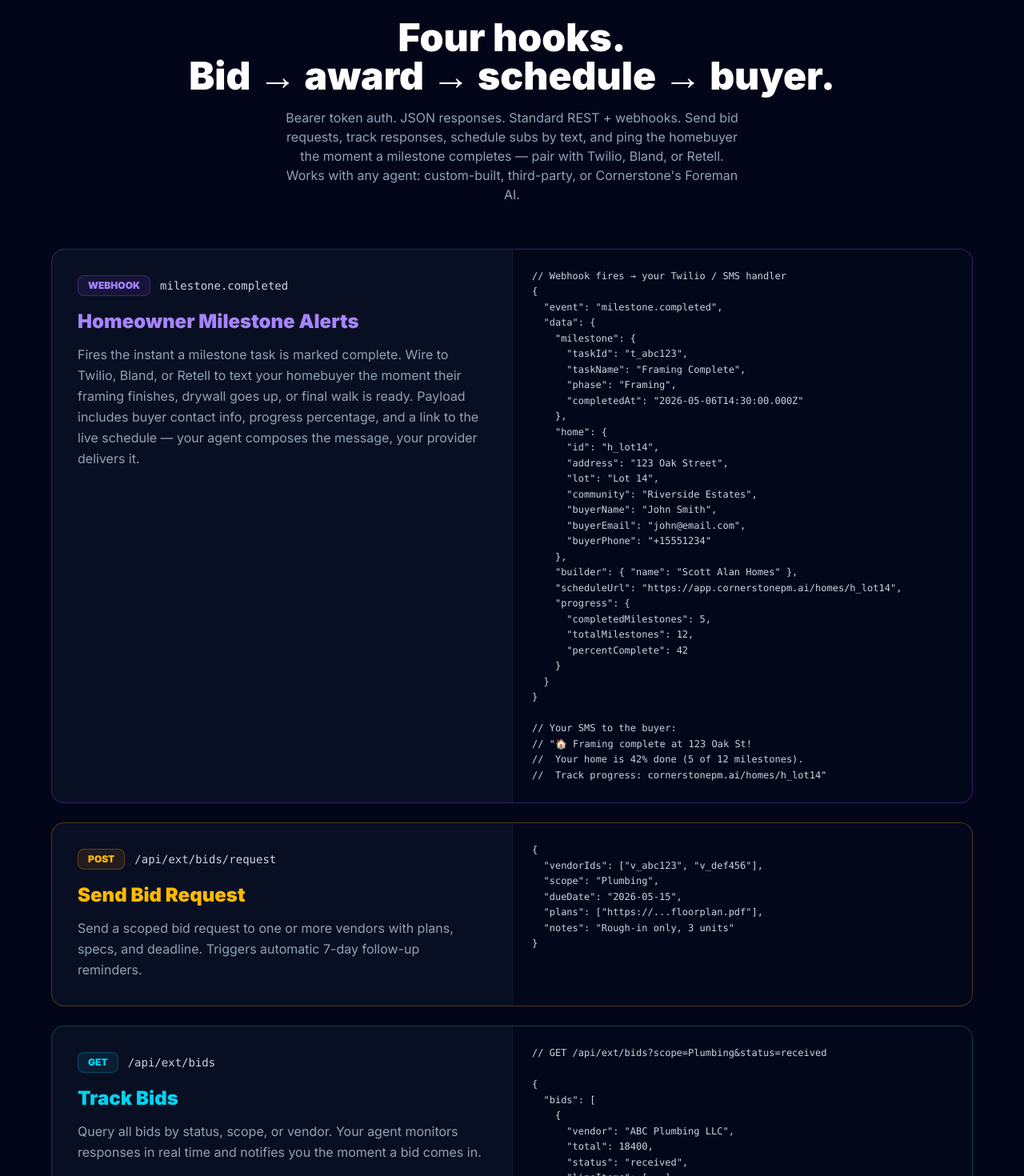
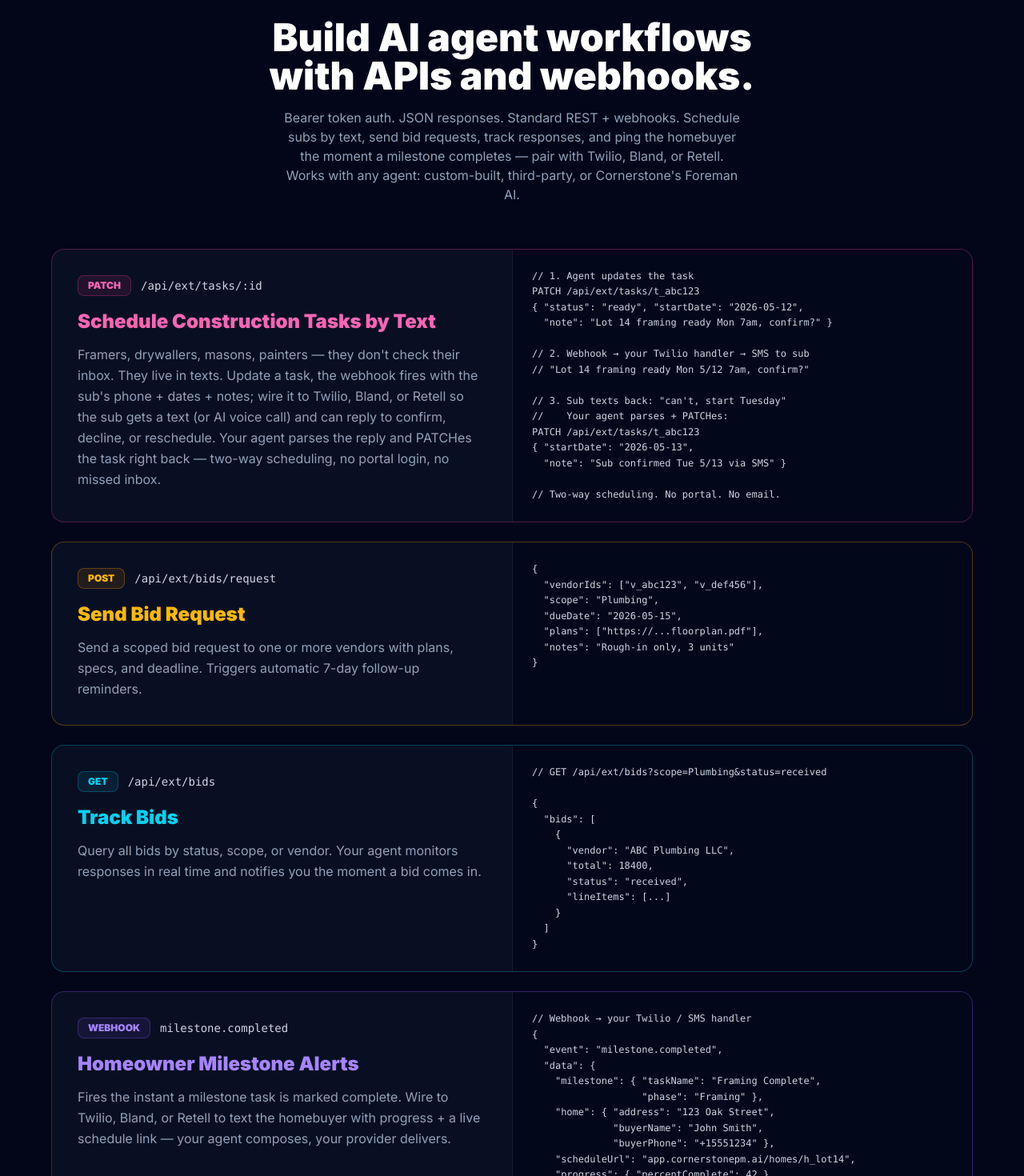
Before and after one commit to Scootermcgavin121/cornerstone-marketing-v2, a Next.js app: page /api-access in a window 1280 px wide. Shown: the part 1220-2690 px from the top of the page at 80% size. Built offline with nearby package versions, Linux system fonts and the light colour scheme.

Commit message:
feat(api-access): reorder cards (schedule first), shorten milestone, rewrite heading

```diff
--- a/src/app/api-access/page.tsx
+++ b/src/app/api-access/page.tsx
@@ -10,46 +10,28 @@ export const metadata = {
 
 const endpoints = [
   {
-    method: "WEBHOOK",
-    path: "milestone.completed",
-    color: "text-violet-400",
-    bg: "bg-violet-500/10",
-    border: "border-violet-500/30",
-    label: "Homeowner Milestone Alerts",
-    desc: "Fires the instant a milestone task is marked complete. Wire to Twilio, Bland, or Retell to text your homebuyer the moment their framing finishes, drywall goes up, or final walk is ready. Payload includes buyer contact info, progress percentage, and a link to the live schedule — your agent composes the message, your provider delivers it.",
-    example: `// Webhook fires → your Twilio / SMS handler
-{
-  "event": "milestone.completed",
-  "data": {
-    "milestone": {
-      "taskId": "t_abc123",
-      "taskName": "Framing Complete",
-      "phase": "Framing",
-      "completedAt": "2026-05-06T14:30:00.000Z"
-    },
-    "home": {
-      "id": "h_lot14",
-      "address": "123 Oak Street",
-      "lot": "Lot 14",
-      "community": "Riverside Estates",
-      "buyerName": "John Smith",
-      "buyerEmail": "john@email.com",
-      "buyerPhone": "+15551234"
-    },
-    "builder": { "name": "Scott Alan Homes" },
-    "scheduleUrl": "https://app.cornerstonepm.ai/homes/h_lot14",
-    "progress": {
-      "completedMilestones": 5,
-      "totalMilestones": 12,
-      "percentComplete": 42
-    }
-  }
-}
+    method: "PATCH",
+    path: "/api/ext/tasks/:id",
+    color: "text-pink-400",
+    bg: "bg-pink-500/10",
+    border: "border-pink-500/30",
+    label: "Schedule Construction Tasks by Text",
+    desc: "Framers, drywallers, masons, painters — they don't check their inbox. They live in texts. Update a task, the webhook fires with the sub's phone + dates + notes; wire it to Twilio, Bland, or Retell so the sub gets a text (or AI voice call) and can reply to confirm, decline, or reschedule. Your agent parses the reply and PATCHes the task right back — two-way scheduling, no portal login, no missed inbox.",
+    example: `// 1. Agent updates the task
+PATCH /api/ext/tasks/t_abc123
+{ "status": "ready", "startDate": "2026-05-12",
+  "note": "Lot 14 framing ready Mon 7am, confirm?" }
 
-// Your SMS to the buyer:
-// "🏠 Framing complete at 123 Oak St!
-//  Your home is 42% done (5 of 12 milestones).
-//  Track progress: cornerstonepm.ai/homes/h_lot14"`,
+// 2. Webhook → your Twilio handler → SMS to sub
+// "Lot 14 framing ready Mon 5/12 7am, confirm?"
+
+// 3. Sub texts back: "can't, start Tuesday"
+//    Your agent parses + PATCHes:
+PATCH /api/ext/tasks/t_abc123
+{ "startDate": "2026-05-13",
+  "note": "Sub confirmed Tue 5/13 via SMS" }
+
+// Two-way scheduling. No portal. No email.`,
   },
   {
     method: "POST",
@@ -89,28 +71,30 @@ const endpoints = [
 }`,
   },
   {
-    method: "PATCH",
-    path: "/api/ext/tasks/:id",
-    color: "text-pink-400",
-    bg: "bg-pink-500/10",
-    border: "border-pink-500/30",
-    label: "Schedule Construction Tasks by Text",
-    desc: "Framers, drywallers, masons, painters — they don't check their inbox. They live in texts. Update a task, the webhook fires with the sub's phone + dates + notes; wire it to Twilio, Bland, or Retell so the sub gets a text (or AI voice call) and can reply to confirm, decline, or reschedule. Your agent parses the reply and PATCHes the task right back — two-way scheduling, no portal login, no missed inbox.",
-    example: `// 1. Agent updates the task
-PATCH /api/ext/tasks/t_abc123
-{ "status": "ready", "startDate": "2026-05-12",
-  "note": "Lot 14 framing ready Mon 7am, confirm?" }
+    method: "WEBHOOK",
+    path: "milestone.completed",
+    color: "text-violet-400",
+    bg: "bg-violet-500/10",
+    border: "border-violet-500/30",
+    label: "Homeowner Milestone Alerts",
+    desc: "Fires the instant a milestone task is marked complete. Wire to Twilio, Bland, or Retell to text the homebuyer with progress + a live schedule link — your agent composes, your provider delivers.",
+    example: `// Webhook → your Twilio / SMS handler
+{
+  "event": "milestone.completed",
+  "data": {
+    "milestone": { "taskName": "Framing Complete",
+                   "phase": "Framing" },
+    "home": { "address": "123 Oak Street",
+              "buyerName": "John Smith",
+              "buyerPhone": "+15551234" },
+    "scheduleUrl": "app.cornerstonepm.ai/homes/h_lot14",
+    "progress": { "percentComplete": 42 }
+  }
+}
 
-// 2. Webhook → your Twilio handler → SMS to sub
-// "Lot 14 framing ready Mon 5/12 7am, confirm?"
-
-// 3. Sub texts back: "can't, start Tuesday"
-//    Your agent parses + PATCHes:
-PATCH /api/ext/tasks/t_abc123
-{ "startDate": "2026-05-13",
-  "note": "Sub confirmed Tue 5/13 via SMS" }
-
-// Two-way scheduling. No portal. No email.`,
+// SMS to buyer:
+// "🏠 Framing complete at 123 Oak St!
+//  Your home is 42% done. Track: cornerstonepm.ai/..."`,
   },
 ];
 
@@ -241,8 +225,8 @@ export default function ApiAccessPage() {
       <section className="py-16 px-4">
         <div className="max-w-6xl mx-auto">
           <div className="text-center mb-14">
-            <h2 className="text-3xl sm:text-5xl font-black mb-4">Four hooks.<br />Bid → award → schedule → buyer.</h2>
-            <p className="text-slate-400 max-w-xl mx-auto">Bearer token auth. JSON responses. Standard REST + webhooks. Send bid requests, track responses, schedule subs by text, and ping the homebuyer the moment a milestone completes &mdash; pair with Twilio, Bland, or Retell. Works with any agent: custom-built, third-party, or Cornerstone&apos;s Foreman AI.</p>
+            <h2 className="text-3xl sm:text-5xl font-black mb-4">Build AI agent workflows<br />with APIs and webhooks.</h2>
+            <p className="text-slate-400 max-w-xl mx-auto">Bearer token auth. JSON responses. Standard REST + webhooks. Schedule subs by text, send bid requests, track responses, and ping the homebuyer the moment a milestone completes &mdash; pair with Twilio, Bland, or Retell. Works with any agent: custom-built, third-party, or Cornerstone&apos;s Foreman AI.</p>
           </div>
           <div className="space-y-6">
             {endpoints.map((ep) => (
```
